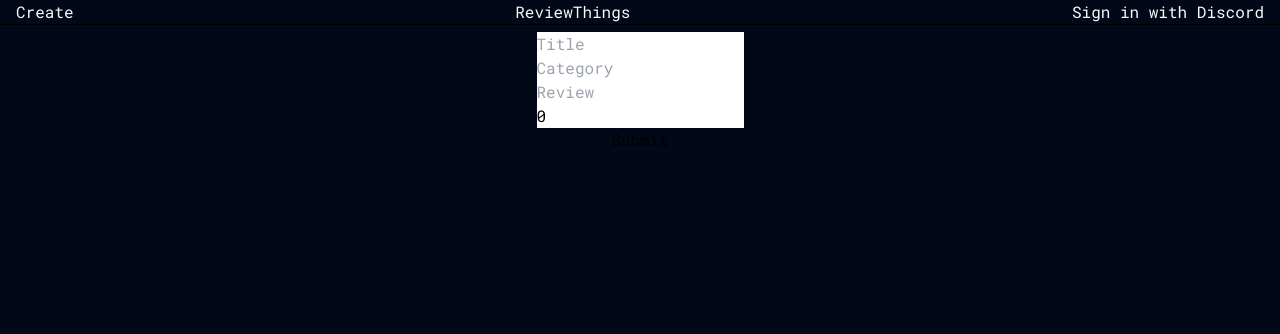
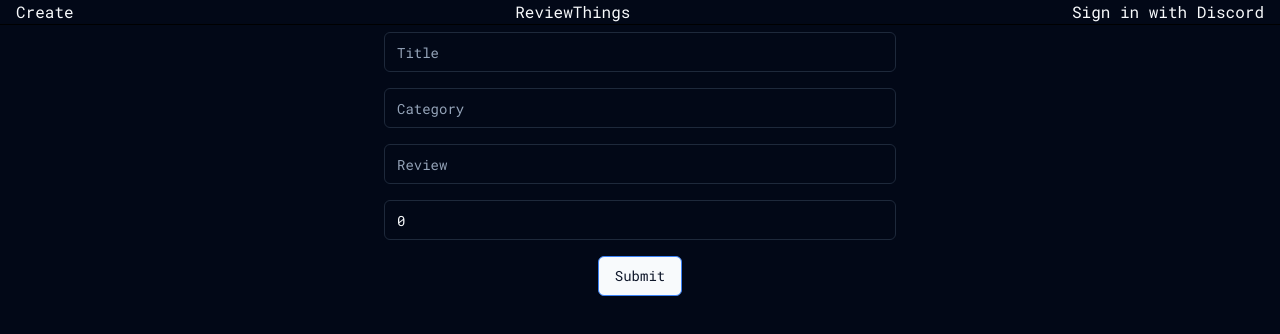
Before and after one commit to umarxd/review-things, a Next.js app: page /review/create in a window 1280 px wide. Shown: the top 334 px of the page. Built offline with nearby package versions, Linux system fonts and the light colour scheme; no server answers.

Commit message:
[style] finished styling the create page

```diff
--- a/src/app/review/create/page.tsx
+++ b/src/app/review/create/page.tsx
@@ -4,6 +4,8 @@
 import { SubmitHandler, useForm } from "react-hook-form";
 import { z } from "zod";
 import { useRouter } from "next/navigation";
+import { Input } from "~/components/ui/input";
+import { Button } from "~/components/ui/button";
 
 const schema = z.object({
   title: z.string().min(1).max(64),
@@ -54,21 +56,21 @@
   return (
     <form
       onSubmit={handleSubmit(onSubmit)}
-      className="justify-centers flex flex-col items-center text-black"
+      className="white mx-auto flex flex-col items-center justify-center gap-4 sm:w-[512px]"
     >
-      <input {...register("title")} type="text" placeholder="Title" />
+      <Input {...register("title")} type="text" placeholder="Title" />
       {errors.title && (
         <div className="text-red-500">{errors.title.message}</div>
       )}
-      <input {...register("category")} type="text" placeholder="Category" />
+      <Input {...register("category")} type="text" placeholder="Category" />
       {errors.category && (
         <div className="text-red-500">{errors.category.message}</div>
       )}
-      <input {...register("reviewContent")} type="text" placeholder="Review" />
+      <Input {...register("reviewContent")} type="text" placeholder="Review" />
       {errors.reviewContent && (
         <div className="text-red-500">{errors.reviewContent.message}</div>
       )}
-      <input
+      <Input
         {...register("rating", {
           setValueAs: (value) => parseInt(value),
         })}
@@ -77,9 +79,13 @@
       {errors.rating && (
         <div className="text-red-500">{errors.rating.message}</div>
       )}
-      <button disabled={isSubmitting} type="submit">
+      <Button
+        disabled={isSubmitting}
+        className="border border-blue-500 hover:bg-blue-500"
+        type="submit"
+      >
         {isSubmitting ? "Loading..." : "Submit"}
-      </button>
+      </Button>
       {errors.root && (
         <div className="text-red-500">{errors.root?.message}</div>
       )}
--- /dev/null
+++ b/src/components/ui/input.tsx
@@ -0,0 +1,25 @@
+import * as React from "react"
+
+import { cn } from "~/lib/utils"
+
+export interface InputProps
+  extends React.InputHTMLAttributes<HTMLInputElement> {}
+
+const Input = React.forwardRef<HTMLInputElement, InputProps>(
+  ({ className, type, ...props }, ref) => {
+    return (
+      <input
+        type={type}
+        className={cn(
+          "flex h-10 w-full rounded-md border border-input bg-background px-3 py-2 text-sm ring-offset-background file:border-0 file:bg-transparent file:text-sm file:font-medium file:text-foreground placeholder:text-muted-foreground focus-visible:outline-none focus-visible:ring-2 focus-visible:ring-ring focus-visible:ring-offset-2 disabled:cursor-not-allowed disabled:opacity-50",
+          className
+        )}
+        ref={ref}
+        {...props}
+      />
+    )
+  }
+)
+Input.displayName = "Input"
+
+export { Input }
```
